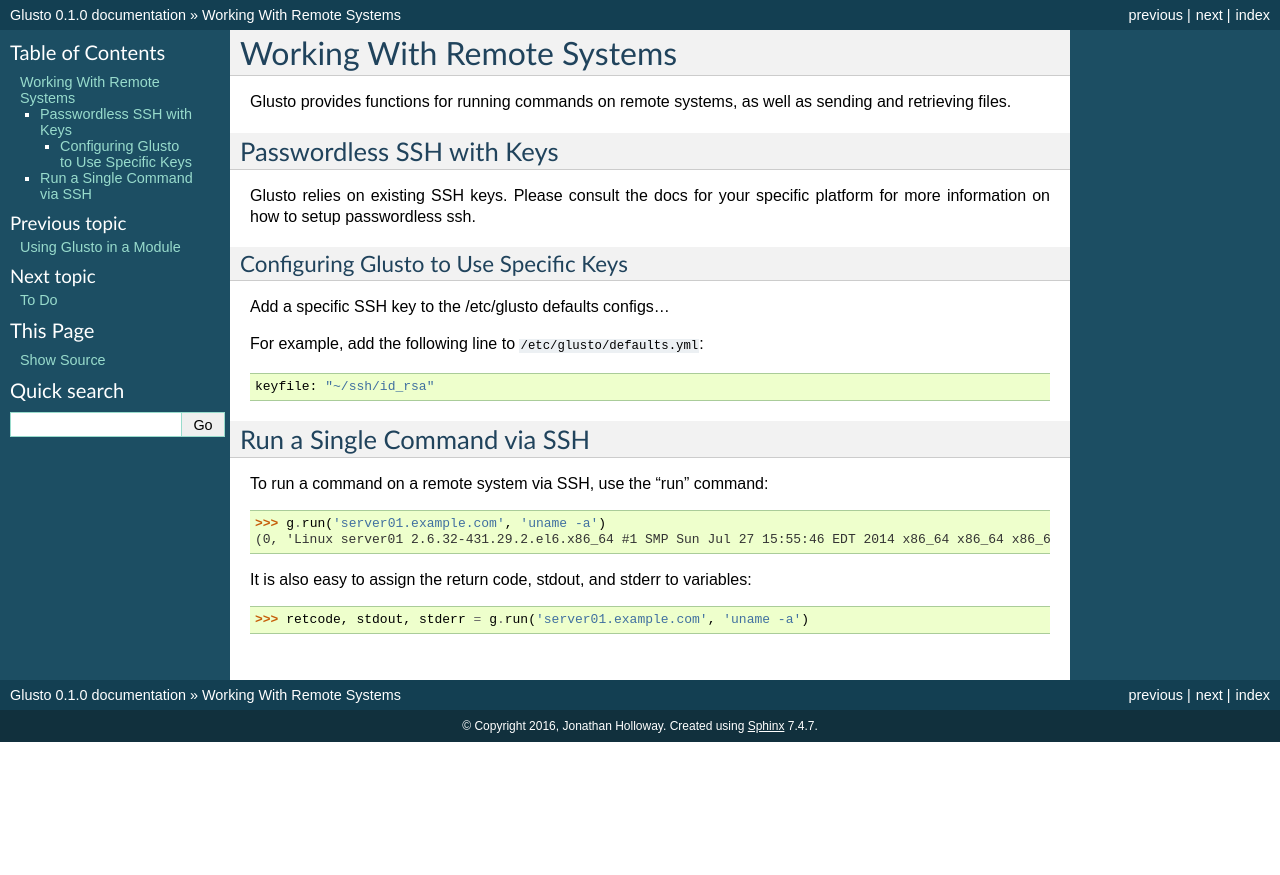
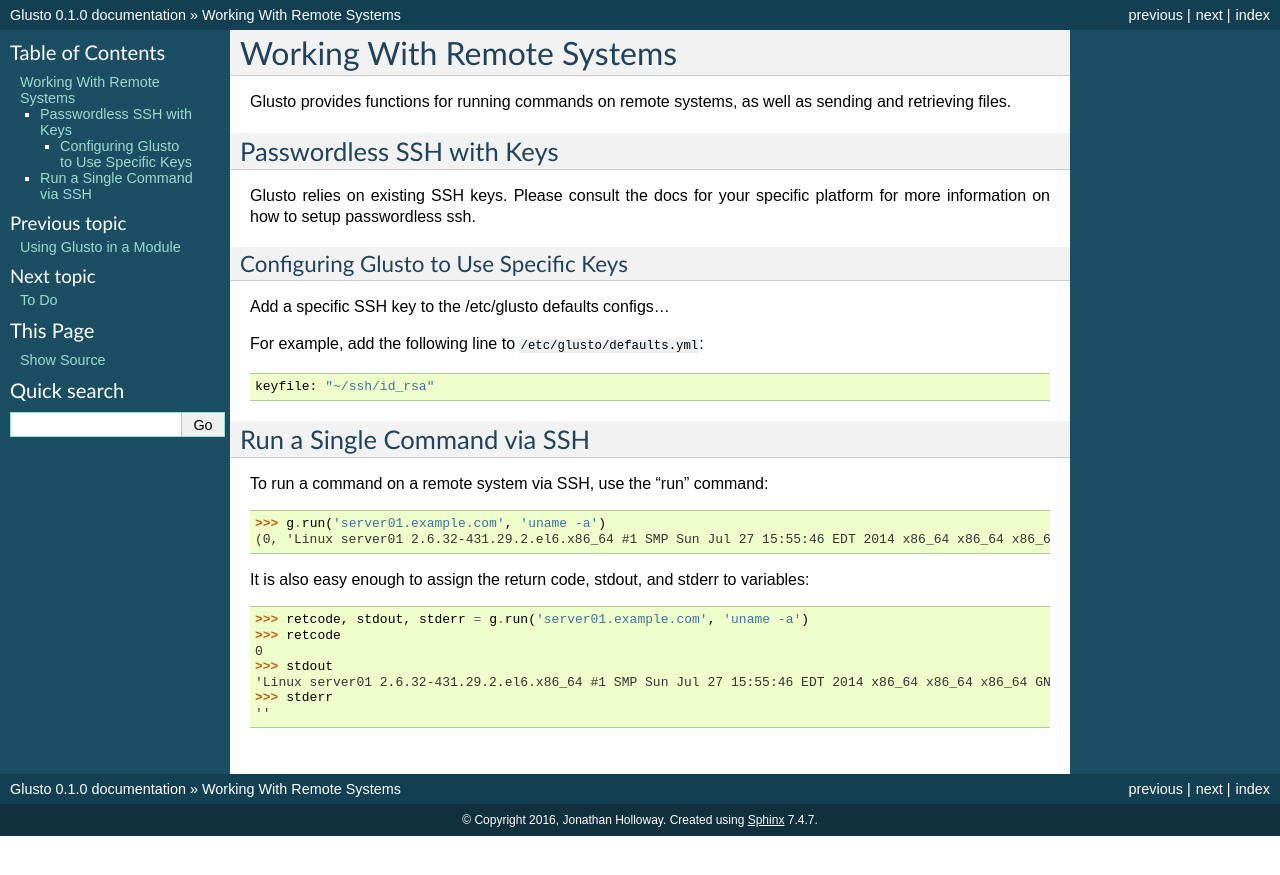
Before and after one commit to loadtheaccumulator/glusto, a Sphinx documentation site: the page built from docs/userguide/connectible.rst, in a window 1280 px wide. Shown: the top 875 px of the page. Built offline with Sphinx 7.4.7, drawn with Linux system fonts in a browser that asks for light colours; pages that are not in the unit, such as notebooks, are missing from menus.

Commit message:
docs: more minor edits
Signed-off-by: Jonathan Holloway <loadtheaccumulator@gmail.com>

```diff
--- a/docs/userguide/connectible.rst
+++ b/docs/userguide/connectible.rst
@@ -31,6 +31,12 @@
 	(0, 'Linux server01 2.6.32-431.29.2.el6.x86_64 #1 SMP Sun Jul 27 15:55:46 EDT 2014 x86_64 x86_64 x86_64 GNU/Linux\n', '')
 
 
-It is also easy to assign the return code, stdout, and stderr to variables::
+It is also easy enough to assign the return code, stdout, and stderr to variables::
 
 	>>> retcode, stdout, stderr = g.run('server01.example.com', 'uname -a')
+	>>> retcode
+	0
+	>>> stdout
+	'Linux server01 2.6.32-431.29.2.el6.x86_64 #1 SMP Sun Jul 27 15:55:46 EDT 2014 x86_64 x86_64 x86_64 GNU/Linux\n'
+	>>> stderr
+	''
```
